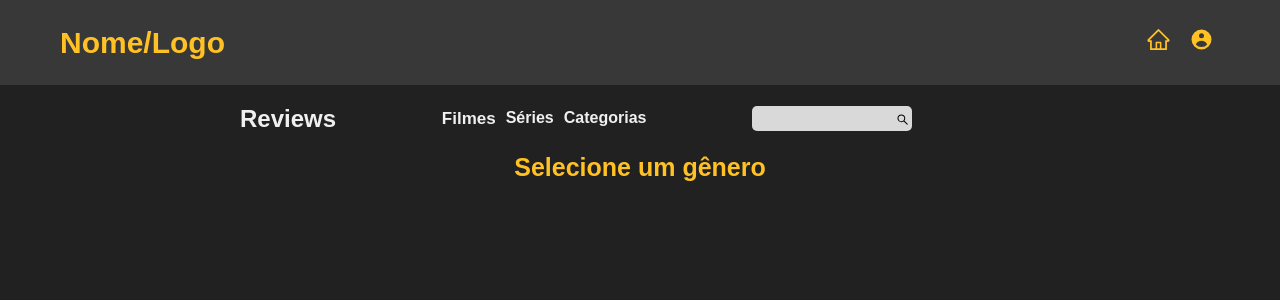
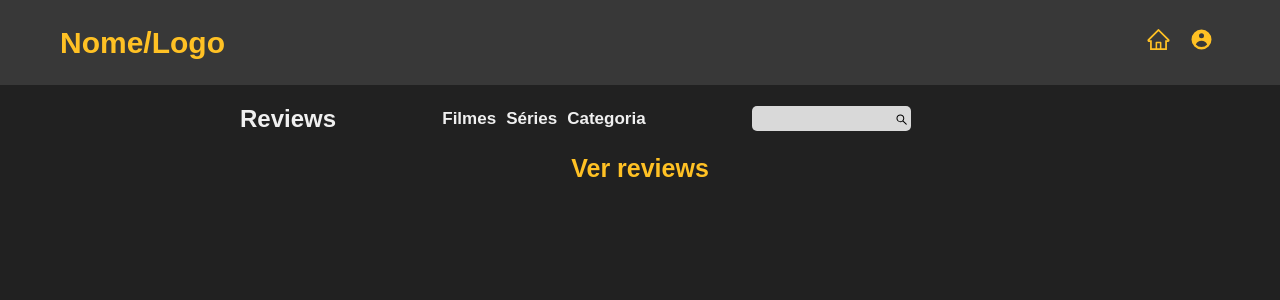
Before and after one commit to projeto-final-grupo-4/projeto-final-grupo-4, a React (Create React App) app: page /community in a window 1280 px wide. Shown: the top 300 px of the page. Built offline with nearby package versions, Linux system fonts and the light colour scheme.

Commit message:
fix/ corrigindo pequenas falhas

```diff
--- a/src/contexts/CommunityContext.tsx
+++ b/src/contexts/CommunityContext.tsx
@@ -40,6 +40,7 @@ interface IAxiosUsersData {
 interface IProviderProps {
   opinions: IAxiosData[];
   movies: IAxiosMovieData[];
+  series: IAxiosMovieData[];
   users: IAxiosUsersData[];
   getOpinions: () => void;
   getMovies: () => void;
@@ -52,6 +53,7 @@ export const CommunityContext = createContext<IProviderProps>(
 const CommunityProvider = ({ children }: IContextProps) => {
   const [opinions, setOpinions] = useState<IAxiosData[]>([]);
   const [movies, setMovies] = useState<IAxiosMovieData[]>([])
+  const [series, setSeries] = useState<IAxiosMovieData[]>([])
   const [users, setUsers] = useState<IAxiosUsersData[]>([])
 
   const getOpinions = () => {
@@ -68,6 +70,7 @@ const CommunityProvider = ({ children }: IContextProps) => {
       .catch((err) => console.error(err))
       getOpinions()
       getUsers()
+      getSeries()
   }
 
   const getUsers = () => {
@@ -77,8 +80,15 @@ const CommunityProvider = ({ children }: IContextProps) => {
       .catch((err) => console.error(err))
   }
 
+  const getSeries = () => {
+    api
+      .get<IAxiosMovieData[]>("series")
+      .then((res) => setSeries(res.data))
+      .catch((err) => console.error(err))
+  }
+
   return (
-    <CommunityContext.Provider value={{ opinions, movies, getOpinions, getMovies, users }}>
+    <CommunityContext.Provider value={{ opinions, movies, series,  getOpinions, getMovies, users }}>
       {children}
     </CommunityContext.Provider>
   );
--- a/src/pages/Community/index.tsx
+++ b/src/pages/Community/index.tsx
@@ -12,7 +12,8 @@ import { HiUserCircle } from "react-icons/hi";
 import { BsFillChatLeftTextFill } from "react-icons/bs";
 
 const Community = () => {
-  const { opinions, movies, users, getMovies } = useContext(CommunityContext);
+  const { opinions, movies, users, series, getMovies } =
+    useContext(CommunityContext);
 
   return (
     <>
@@ -34,10 +35,14 @@ const Community = () => {
             <nav>
               <ul>
                 <li>
-                  <button onClick={getMovies}>Filmes</button>
+                  <button>Filmes</button>
                 </li>
-                <li>Séries</li>
-                <li>Categorias</li>
+                <li>
+                  <button>Séries</button>
+                </li>
+                <li>
+                  <button>Categoria</button>
+                </li>
               </ul>
             </nav>
             <form action="">
@@ -52,11 +57,13 @@ const Community = () => {
       <MainContent>
         <ul>
           {opinions.length === 0 ? (
-            <div className="selectGenre">Selecione um gênero</div>
+            <button onClick={getMovies} className="buttonReviews">
+              Ver reviews
+            </button>
           ) : (
             opinions.map((opinion) => {
               return (
-                opinion.moviesId !== 0 && (
+                (opinion.moviesId !== 0 && (
                   <li key={opinion.id}>
                     <div className="mediaInfo">
                       {movies.map((elem) => {
@@ -110,7 +117,62 @@ const Community = () => {
                       </span>
                     </div>
                   </li>
-                )
+                )) ||
+                (opinion.seriesId !== 0 && (
+                  <li key={opinion.id}>
+                    <div className="mediaInfo">
+                      {series.map((elem) => {
+                        return (
+                          elem.id === opinion.seriesId && (
+                            <img
+                              src={elem.poster}
+                              alt={`Poster da série ${elem.title}`}
+                            />
+                          )
+                        );
+                      })}
+                      <span className="sinopseRate">
+                        {series.map((elem) => {
+                          return (
+                            elem.id === opinion.seriesId && <p>{elem.title}</p>
+                          );
+                        })}
+                        {series.map((elem) => {
+                          return (
+                            elem.id === opinion.seriesId && (
+                              <p className="sinopse">{elem.sinopse}</p>
+                            )
+                          );
+                        })}
+                      </span>
+                    </div>
+                    <div className="userInfo">
+                      <span className="userData">
+                        {users.map((elem) => {
+                          return (
+                            elem.id === opinion.usersId && (
+                              <img src={elem.avatar} alt="" />
+                            )
+                          );
+                        })}
+                        {users.map((elem) => {
+                          return (
+                            elem.id === opinion.usersId && (
+                              <p className="sinopse">{elem.name}</p>
+                            )
+                          );
+                        })}
+                      </span>
+                      <p className="content">{opinion.content}</p>
+                      <span className="rateButton">
+                        <p>{opinion.rate}</p>
+                        <button>
+                          <BsFillChatLeftTextFill />
+                        </button>
+                      </span>
+                    </div>
+                  </li>
+                ))
               );
             })
           )}
--- a/src/pages/Community/style.ts
+++ b/src/pages/Community/style.ts
@@ -128,7 +128,9 @@ export const HeaderNavigation = styled.div`
 
 export const MainContent = styled.main`
 
-    .selectGenre {
+    .buttonReviews {
+        background-color: transparent;
+        border: none;
         color: var(--yellow);
         font-size: 25px;
         font-weight: 600;
```
